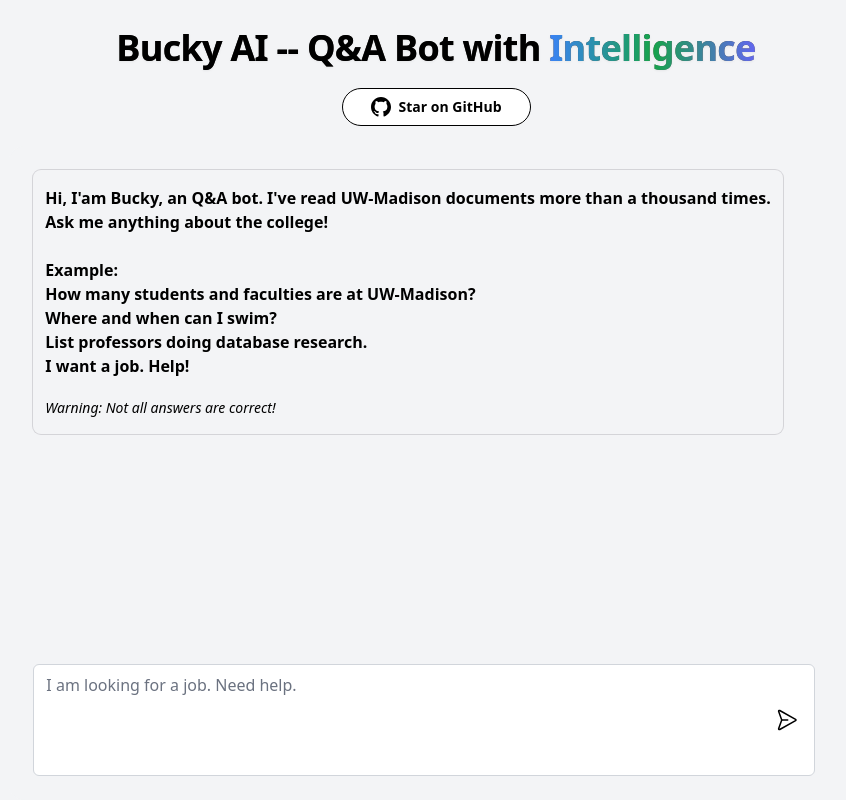
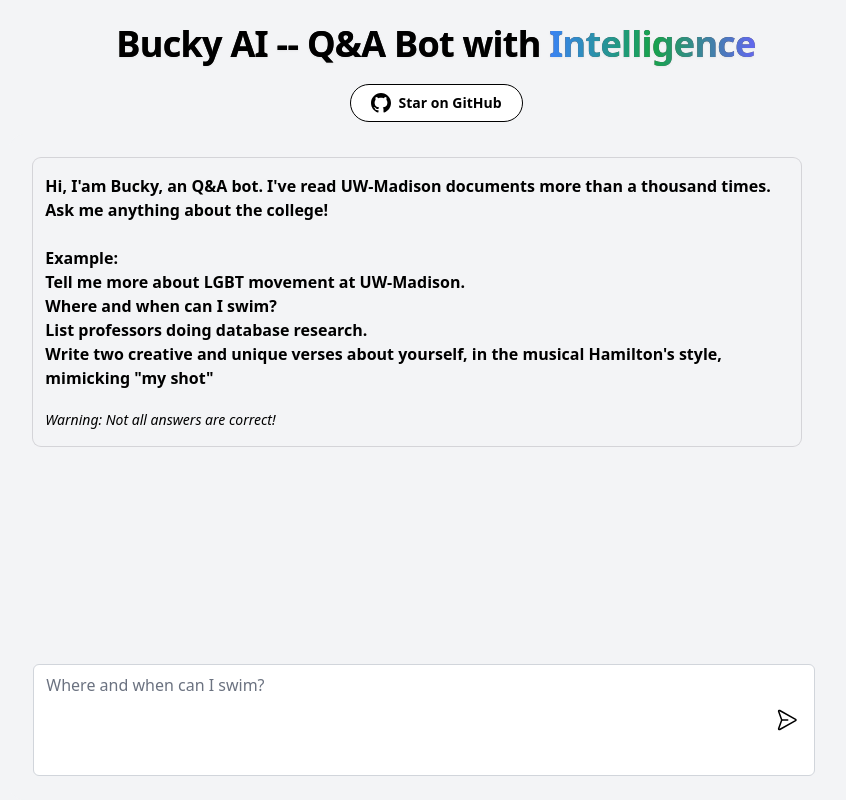
Before and after one commit to odysa/buckyai, a Next.js app: page / in a window 1280 px wide. Shown: the whole page, without its empty margins (204-1050 px from the left). Built offline with nearby package versions, Linux system fonts and the light colour scheme.

Commit message:
rewrite examples

```diff
--- a/components/Chat.tsx
+++ b/components/Chat.tsx
@@ -9,7 +9,7 @@
   {
     who: "bot",
     message:
-      "Hi, I'am Bucky, an Q&A bot. I've read UW-Madison documents more than a thousand times.\nAsk me anything about the college!\n\nExample:\nHow many students and faculties are at UW-Madison?\nWhere and when can I swim?\nList professors doing database research.\nI want a job. Help!",
+      "Hi, I'am Bucky, an Q&A bot. I've read UW-Madison documents more than a thousand times.\nAsk me anything about the college!\n\nExample:\nTell me more about LGBT movement at UW-Madison.\nWhere and when can I swim?\nList professors doing database research.\nWrite two creative and unique verses about yourself, in the musical Hamilton's style, mimicking \"my shot\"",
   },
 ];
 
@@ -31,7 +31,7 @@
           setInput(target.value);
         }}
         value={input}
-        placeholder="I am looking for a job. Need help."
+        placeholder="Where and when can I swim?"
       ></textarea>
       <button
         className="relative -left-10"
@@ -101,11 +101,17 @@
         user: cookie[COOKIE_NAME],
       }),
     });
+    let botNewMessage = "";
+    if (response.status != 200) {
+      botNewMessage = "Failed to fetch data.";
+    }
 
     const data = await response.json();
-
+    if (data.text == null) {
+      botNewMessage = "Failed to get answer.";
+    }
     // strip out white spaces from the bot message
-    const botNewMessage = data.text.trim();
+    botNewMessage = data.text.trim();
 
     setMessages([
       ...newMessages,
--- a/components/Intro.tsx
+++ b/components/Intro.tsx
@@ -5,7 +5,7 @@
 
 export function Intro() {
   return (
-    <div className="mt-2">
+    <div className="mt-1">
       <motion.h1
         className="w-[1024px] bg-gradient-to-br from-black to-stone-500 bg-clip-text text-center text-4xl font-bold tracking-[-0.02em] drop-shadow-sm md:text-4xl md:leading-[5rem]"
         variants={FADE_DOWN_ANIMATION_VARIANTS}
@@ -22,7 +22,7 @@
         href="https://github.com/odysa/buckyai"
         target="_blank"
         rel="noreferrer"
-        className="mx-auto mb-5 flex max-w-fit items-center justify-center space-x-2 overflow-hidden rounded-full border border-black bg-white px-7 py-2 text-black transition-colors hover:bg-black hover:text-white"
+        className="mx-auto mb-3 flex max-w-fit items-center justify-center space-x-2 overflow-hidden rounded-full border border-black bg-white px-5 py-2 text-black transition-colors hover:bg-black hover:text-white"
       >
         <GitHub className="h-5 w-5" />
         <p className="text-sm font-semibold">Star on GitHub</p>
--- a/pages/api/chat.ts
+++ b/pages/api/chat.ts
@@ -26,7 +26,10 @@
       JSON.stringify({ text: "Failed to fetch answer" }),
       {
         status: 400,
-        headers: { "content-type": "application/json" },
+        headers: {
+          "content-type": "application/json",
+          "Cache-Control": "s-maxage=1, stale-while-revalidate",
+        },
       },
     );
   }
```
